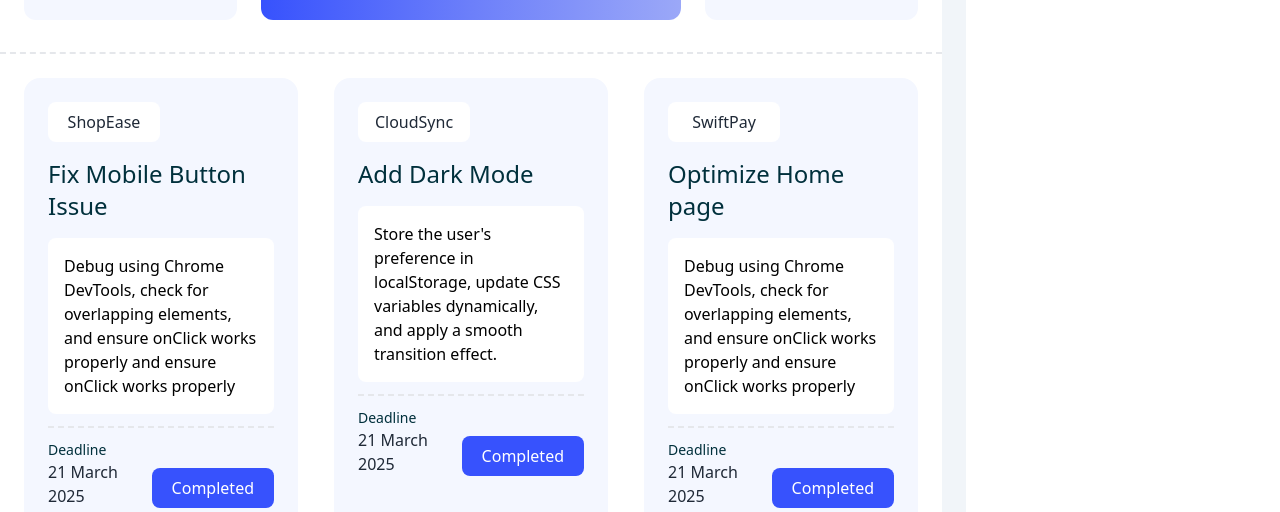
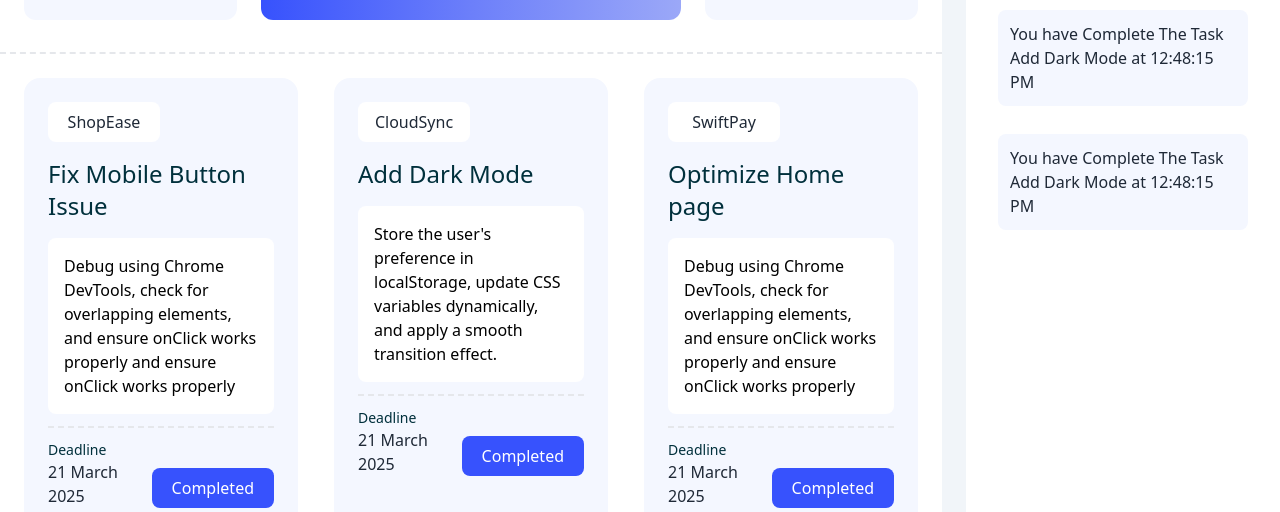
Before and after one commit to shakilsorker111/assignment-05-dev-board, a plain HTML site: page index.html in a window 1280 px wide. Shown: the part 288-800 px from the top of the page. Drawn offline with nearby package versions, Linux system fonts and the light colour scheme.

Commit message:
fixes right div

```diff
--- a/index.html
+++ b/index.html
@@ -91,7 +91,7 @@
 
 
              <!-- bottom div -->
-             <div class=" bg-white p-6 grid grid-cols-3 gap-9">
+             <div class=" bg-white p-6 grid grid-cols-3 gap-9 rounded-b-2xl">
 
 
                 <!-- card-1 -->
@@ -268,8 +268,15 @@
                 </div>
               </div>
 
-              <div class="">
+              <div class="p-8 flex flex-col gap-7">
 
+                <div class="p-3 bg-[#F4F7FF] rounded-lg">
+                    <p class="text-base">You have Complete The Task Add Dark Mode at 12:48:15 PM</p>
+                </div>
+
+                <div class="p-3 bg-[#F4F7FF] rounded-lg">
+                    <p class="text-base">You have Complete The Task Add Dark Mode at 12:48:15 PM</p>
+                </div>
               </div>
           </div>
      </section>
```
Also changed, not shown: script/script.js (added).
